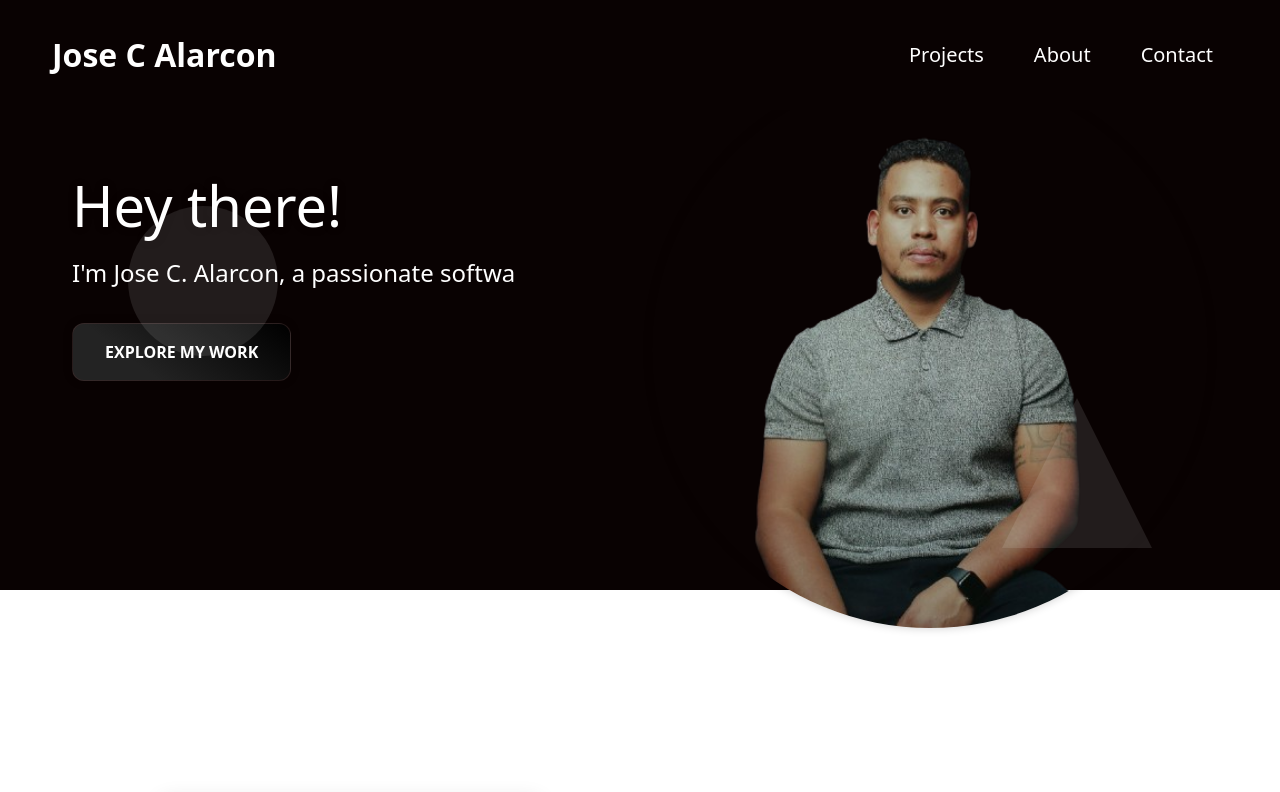
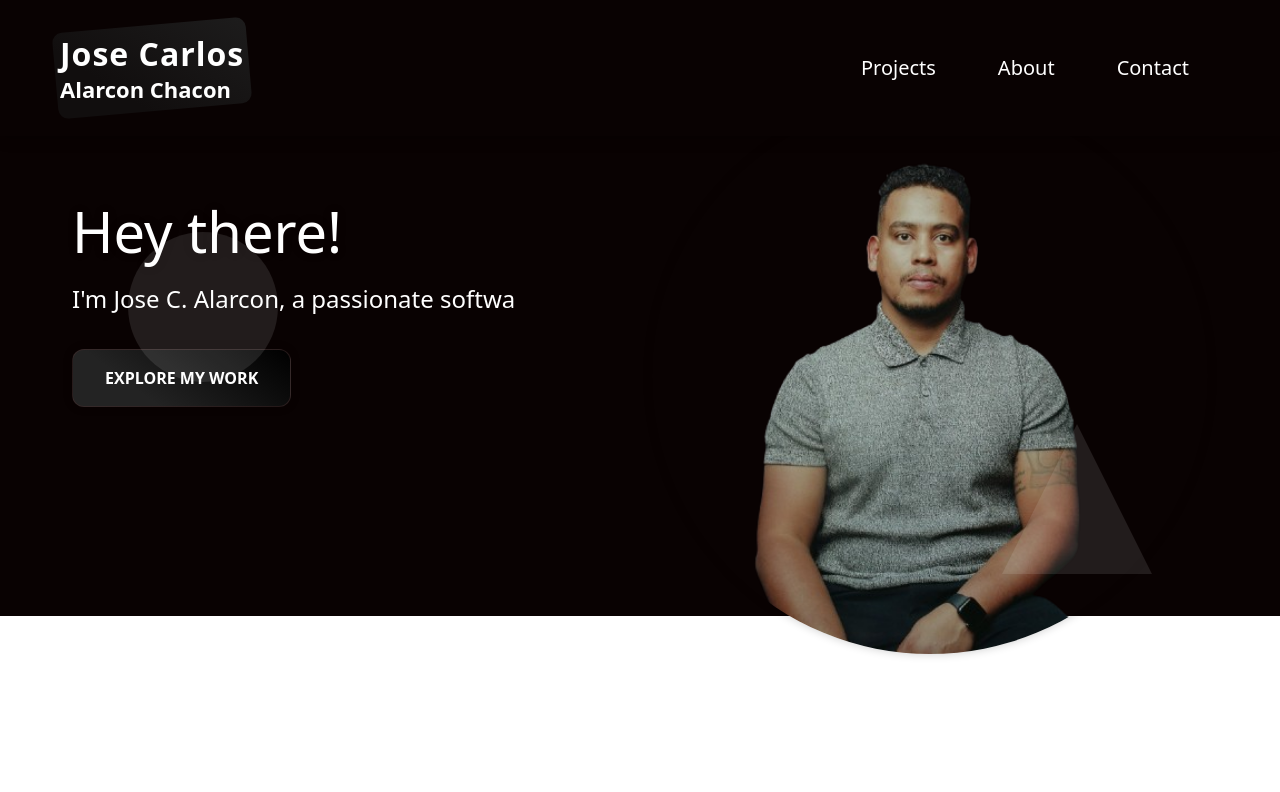
Before and after one commit to josealarconchacon/josealarconchacon, an Angular app: page / in a window 1280 px wide. Shown: the top 792 px of the page. Built offline with nearby package versions, Linux system fonts and the light colour scheme.

Commit message:
fix header

```diff
--- a/src/app/header/header.component.css
+++ b/src/app/header/header.component.css
@@ -2,99 +2,201 @@ body,
 html {
   font-family: -apple-system, BlinkMacSystemFont, "Segoe UI", Roboto,
     "Helvetica Neue", Arial, sans-serif;
+  margin: 0;
+  padding: 0;
+  background-color: #f4f4f4;
 }
 
 .navbar {
-  background-color: #090202;
+  background: #090202;
   padding: 30px 0;
   position: sticky;
   top: 0;
+  width: 100%;
   z-index: 1000;
+  box-shadow: 0 4px 12px rgba(0, 0, 0, 0.2);
 }
 
 .container {
   max-width: 1200px;
   margin: 0 auto;
+  padding: 0 20px;
   display: flex;
   align-items: center;
   justify-content: space-between;
 }
 
 .logo {
+  display: flex;
+  flex-direction: column;
+  align-items: flex-start;
+  color: #ffffff;
+  text-decoration: none;
   font-size: 32px;
   font-weight: bold;
-  color: #ffffff;
-  text-decoration: none;
+  position: relative;
+}
+
+.logo::before {
+  content: "";
+  position: absolute;
+  top: -5px;
+  left: -5px;
+  width: calc(100% + 10px);
+  height: calc(100% + 10px);
+  background: linear-gradient(217deg, #1d1c1c, #110e0e 70.71%);
+  z-index: -1;
+  transform: rotate(-5deg);
+  border-radius: 10px;
+  transition: transform 0.3s ease;
+}
+
+.logo:hover::before {
+  transform: rotate(5deg);
+}
+
+.logo .first-name {
+  font-size: 32px;
+  letter-spacing: 1px;
+  font-weight: 700;
+}
+
+.logo .last-name {
+  font-size: 22px;
+  font-weight: 600;
+  margin-top: -5px;
+}
+
+.desktop-nav {
+  display: flex;
 }
 
 .nav-links {
-  list-style-type: none;
-  margin: 0;
+  display: flex;
+  list-style: none;
   padding: 0;
-  display: flex;
+  background: #090202;
 }
 
 .nav-links li {
-  margin-right: 20px;
+  margin: 0 15px;
 }
 
-.nav-links li:last-child {
-  margin-right: 0;
+.nav-links a {
+  color: #ffffff;
+  text-decoration: none;
+  font-size: 20px;
+  position: relative;
+  transition: color 0.3s ease;
 }
 
-.nav-links li a {
-  padding: 10px 15px;
-  font-size: 20px;
-  color: #ffffff;
-  text-decoration: none;
-  cursor: pointer;
-  transition: color 0.3s ease, background-color 0.3s ease, transform 0.2s ease;
+.nav-links a::after {
+  content: "";
+  position: absolute;
+  width: 0;
+  height: 2px;
+  bottom: -5px;
+  left: 0;
+  transition: width 0.3s ease;
 }
 
-.nav-links li a:hover {
-  color: #e5e7e3;
+.nav-links a:hover::after {
+  width: 100%;
+}
+.nav-links a:hover {
+  background: linear-gradient(217deg, #232323, #000000 70.71%);
+  border-radius: 5px;
 }
 
-.hamburger {
+.menu-toggle {
   display: none;
-  font-size: 24px;
-  color: #ffffff;
+  flex-direction: column;
+  justify-content: space-between;
+  width: 30px;
+  height: 25px;
   cursor: pointer;
 }
 
+.menu-toggle div {
+  width: 100%;
+  height: 3px;
+  background-color: #fff;
+  transition: all 0.3s ease;
+}
+
+.slide-menu {
+  position: fixed;
+  top: 0;
+  right: -300px;
+  width: 300px;
+  height: 100vh;
+  background-color: #090202;
+  transition: right 0.3s ease;
+  z-index: 1001;
+}
+
+.slide-menu.open {
+  right: 0;
+}
+
+.slide-menu .nav-links {
+  flex-direction: column;
+  padding-top: 60px;
+}
+
+.slide-menu .nav-links a {
+  font-size: 20px;
+  padding: 15px 0;
+  text-align: center;
+  display: block;
+}
+
+.overlay {
+  position: fixed;
+  top: 0;
+  left: 0;
+  width: 100%;
+  height: 100%;
+  background-color: rgba(0, 0, 0, 0.7);
+  opacity: 0;
+  visibility: hidden;
+  transition: opacity 0.3s ease, visibility 0.3s ease;
+  z-index: 1000;
+}
+
+.overlay.active {
+  opacity: 1;
+  visibility: visible;
+}
+
 @media (max-width: 768px) {
-  .nav-links {
+  .desktop-nav {
     display: none;
-    flex-direction: column;
-    position: absolute;
-    top: 100%;
-    left: 0;
-    background-color: #000000;
-    width: 100%;
-    padding: 10px 0;
-    z-index: 999;
   }
 
-  .nav-links li {
-    margin-right: 0;
-    width: 100%;
-    text-align: center;
+  .menu-toggle {
+    display: flex;
   }
 
-  .nav-links li a {
-    padding: 15px 0;
-    border-bottom: 1px solid #ffffff;
+  .logo .first-name {
+    font-size: 24px;
   }
 
-  .nav-links li:last-child a {
-    border-bottom: none;
+  .logo .last-name {
+    font-size: 20px;
+  }
+}
+
+@media (max-width: 480px) {
+  .logo {
+    font-size: 16px;
   }
 
-  .hamburger {
-    display: block;
+  .logo .first-name {
+    font-size: 20px;
   }
 
-  nav.active .nav-links {
-    display: flex;
+  .logo .last-name {
+    font-size: 18px;
   }
 }
--- a/src/app/header/header.component.html
+++ b/src/app/header/header.component.html
@@ -1,27 +1,35 @@
 <header class="navbar">
   <div class="container">
-    <a href="#" (click)="scrollToSection('home')" class="logo"
-      >Jose C Alarcon</a
-    >
-    <nav [class.active]="menuOpen">
-      <ul class="nav-links" style="background-color: #090202">
-        <li>
-          <a (click)="scrollToSection('projects')">Projects</a>
-        </li>
-        <li>
-          <a (click)="scrollToSection('about')">About</a>
-        </li>
-        <li>
-          <a (click)="scrollToSection('contact')">Contact</a>
-        </li>
-      </ul>
-    </nav>
-    <div class="hamburger" (click)="toggleMenu()">
-      &#9776;
-      <!-- Hamburger icon -->
+    <a href="#" class="logo">
+      <span class="first-name">Jose Carlos</span>
+      <span class="last-name">Alarcon Chacon</span>
+    </a>
+    <div class="desktop-nav">
+      <nav>
+        <ul class="nav-links">
+          <li><a (click)="scrollToSection('projects')">Projects</a></li>
+          <li><a (click)="scrollToSection('about')">About</a></li>
+          <li><a (click)="scrollToSection('contact')">Contact</a></li>
+        </ul>
+      </nav>
+    </div>
+    <div class="menu-toggle" (click)="toggleMenu()">
+      <div class="bar" [class.animate]="menuOpen"></div>
     </div>
   </div>
 </header>
+
+<div class="slide-menu" [class.open]="menuOpen">
+  <nav>
+    <ul class="nav-links">
+      <li><a (click)="scrollToSection('projects')">Projects</a></li>
+      <li><a (click)="scrollToSection('about')">About</a></li>
+      <li><a (click)="scrollToSection('contact')">Contact</a></li>
+    </ul>
+  </nav>
+</div>
+
+<div class="overlay" [class.active]="menuOpen" (click)="toggleMenu()"></div>
 
 <div id="home"><app-home></app-home></div>
 <div id="projects"><app-projects></app-projects></div>
--- a/src/app/header/header.component.ts
+++ b/src/app/header/header.component.ts
@@ -6,18 +6,16 @@ import { Component } from '@angular/core';
   styleUrls: ['./header.component.css'],
 })
 export class HeaderComponent {
-  title = 'carlojose';
   menuOpen = false;
 
   toggleMenu() {
     this.menuOpen = !this.menuOpen;
   }
-
   scrollToSection(section: string) {
     const element = document.getElementById(section);
     if (element) {
       element.scrollIntoView({ behavior: 'smooth' });
-      this.menuOpen = false; // Close menu after clicking a link
+      this.menuOpen = false;
     }
   }
 }
```
